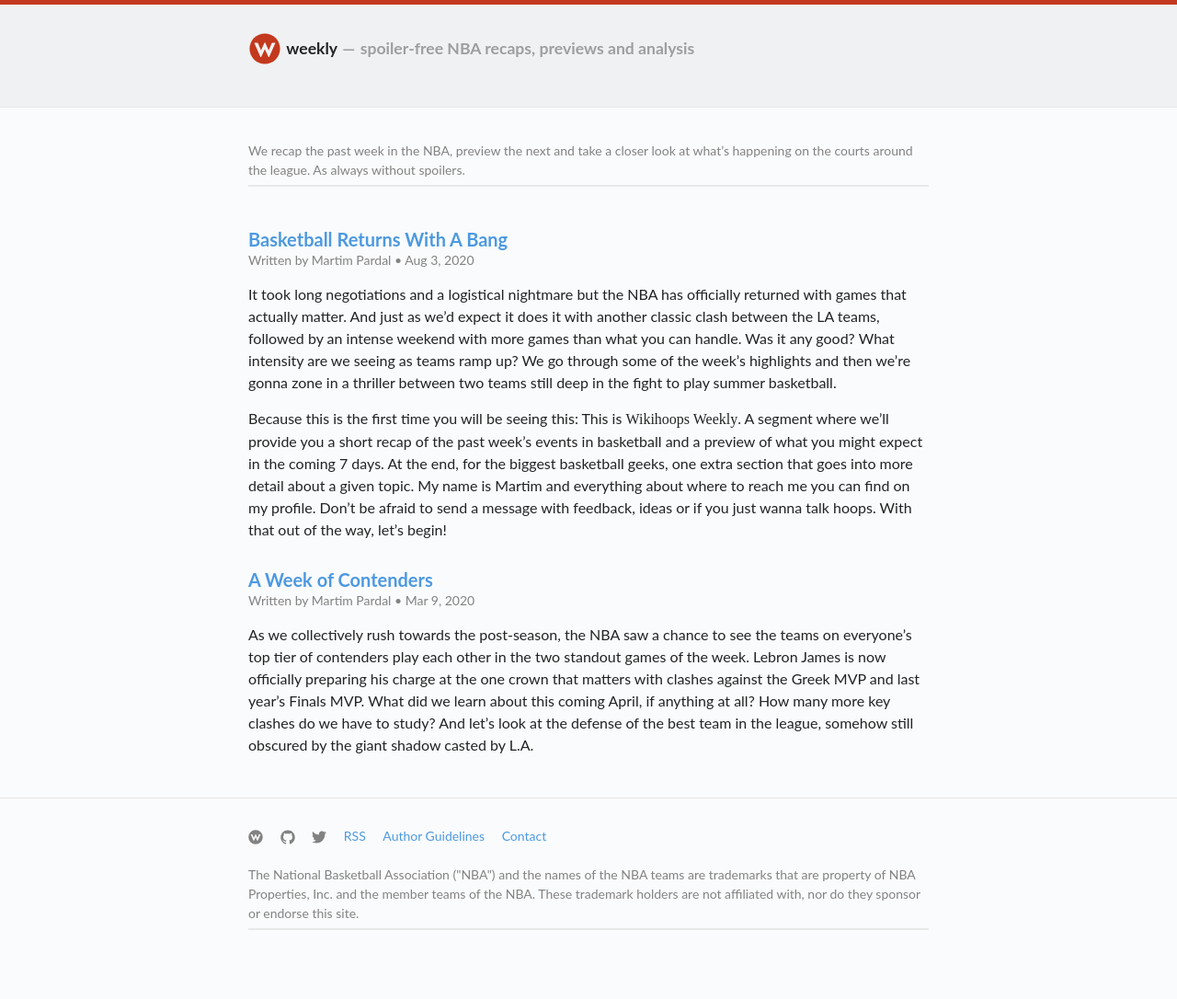
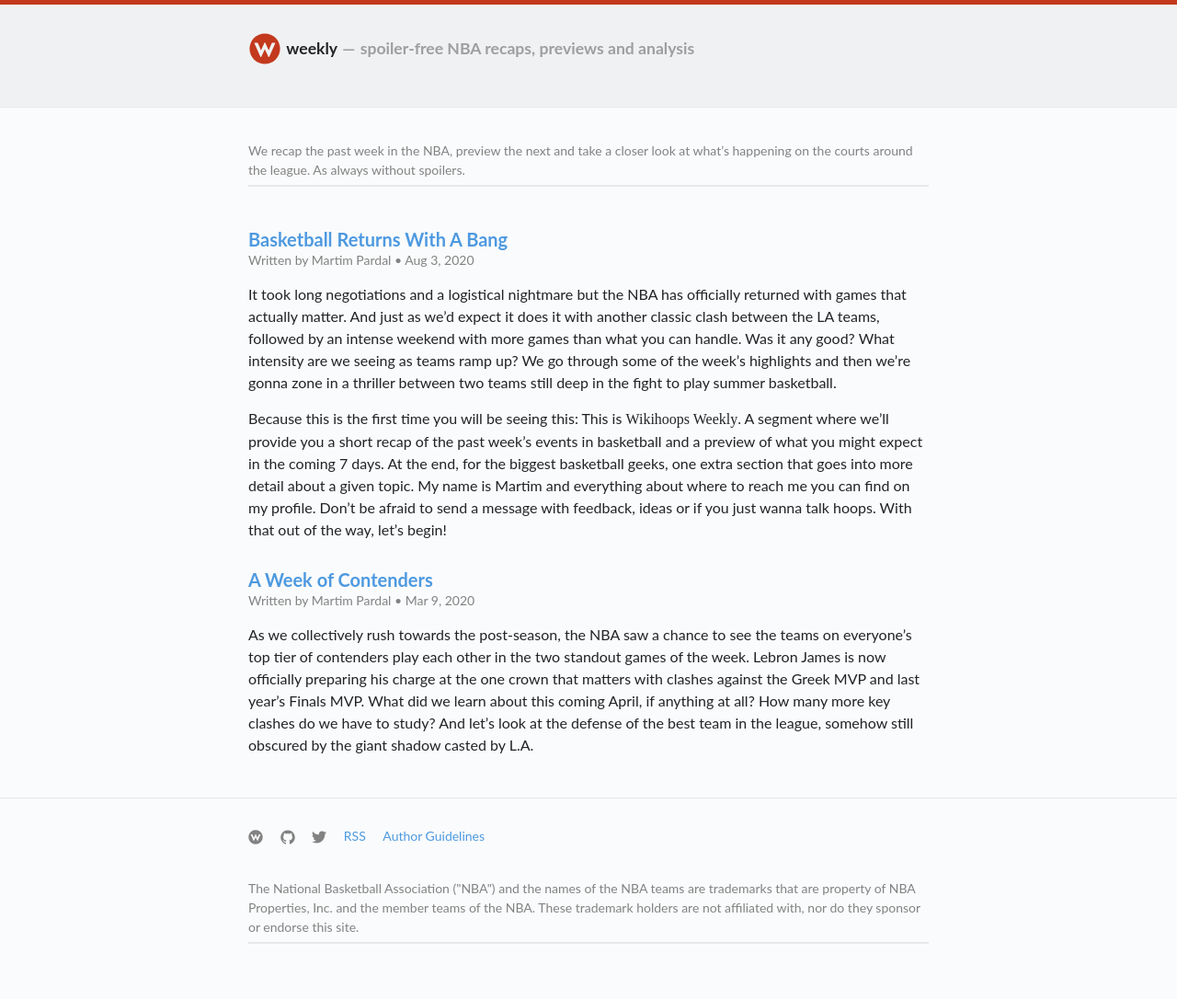
Before and after one commit to wikihoops/wh-weekly, a Jekyll site: the page built from index.html, in a window 1280 px wide. Shown: the whole page at 92% size. Built offline with Jekyll 4.4.1, drawn with Linux system fonts in a browser that asks for light colours; some web fonts are replaced.

Commit message:
Update footer links

```diff
--- a/_includes/footer.html
+++ b/_includes/footer.html
@@ -20,7 +20,6 @@
       {% endif %}
       <li><a href="{{ '/feed.xml' | prepend: site.baseurl }}">RSS</a></li>
       <li><a href="{{ '/author-guidelines/' | prepend: site.baseurl }}">Author Guidelines</a></li>
-      <li><a href="https://wikihoops.com/contact/">Contact</a></li>
     </ul>
 
     {% if site.disclaimer %}
--- a/_sass/_layout.scss
+++ b/_sass/_layout.scss
@@ -73,6 +73,7 @@
     li {
         display: inline-block;
         margin-right: $spacing-unit / 2;
+        margin-bottom: $spacing-unit / 2;
     }
 
     .name {
```
